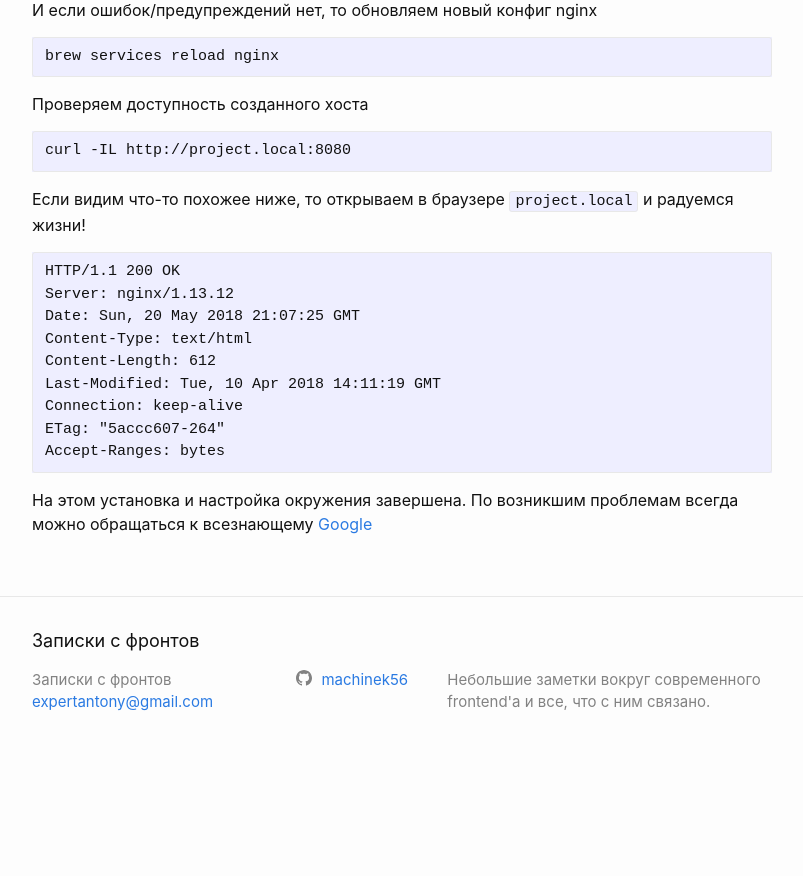
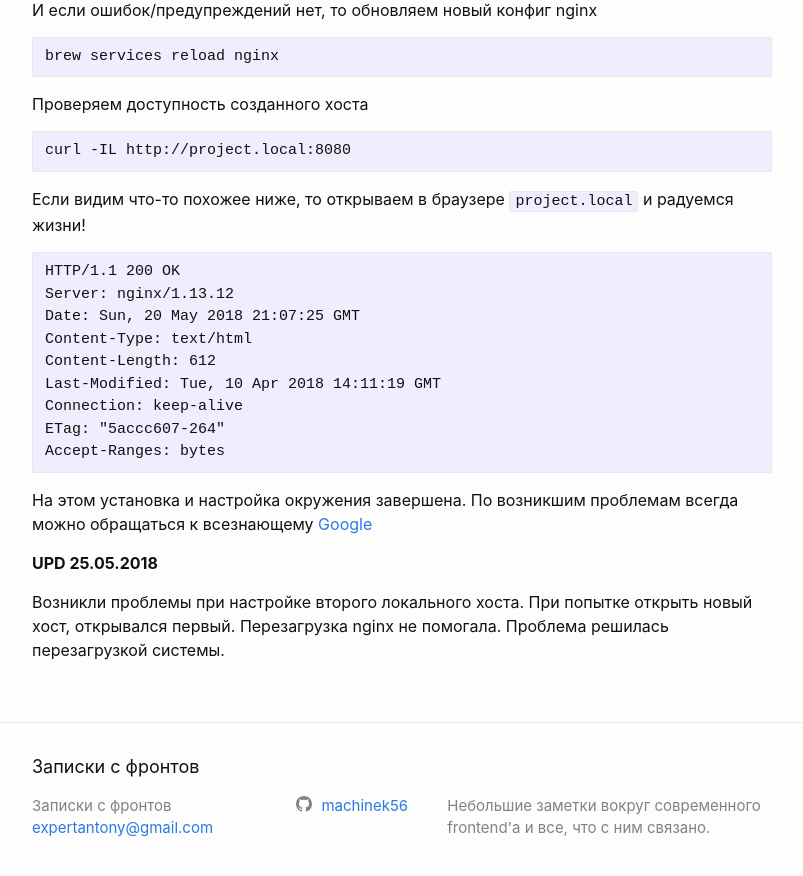
Before and after one commit to machinek56/machinek56.github.io, a Jekyll site: the page built from _posts/2018-05-20-Install-Ningx-MacOSX.markdown, in a window 1280 px wide and 900 px high, scrolled down 2937 px. Shown: the top 876 px of the window, without its empty margins (238-1041 px from the left). Built offline with Jekyll 4.4.1, drawn with Linux system fonts in a browser that asks for light colours; before the commit the page ends 3711 px from its top, so only the background shows below that.

Commit message:
Updated post

````diff
--- a/_posts/2018-05-20-Install-Ningx-MacOSX.markdown
+++ b/_posts/2018-05-20-Install-Ningx-MacOSX.markdown
@@ -147,3 +147,7 @@ Accept-Ranges: bytes
 ```
 
 На этом установка и настройка окружения завершена. По возникшим проблемам всегда можно обращаться к всезнающему [Google](https://google.ru)
+
+**UPD 25.05.2018**
+
+Возникли проблемы при настройке второго локального хоста. При попытке открыть новый хост, открывался первый. Перезагрузка nginx не помогала. Проблема решилась перезагрузкой системы.
````
